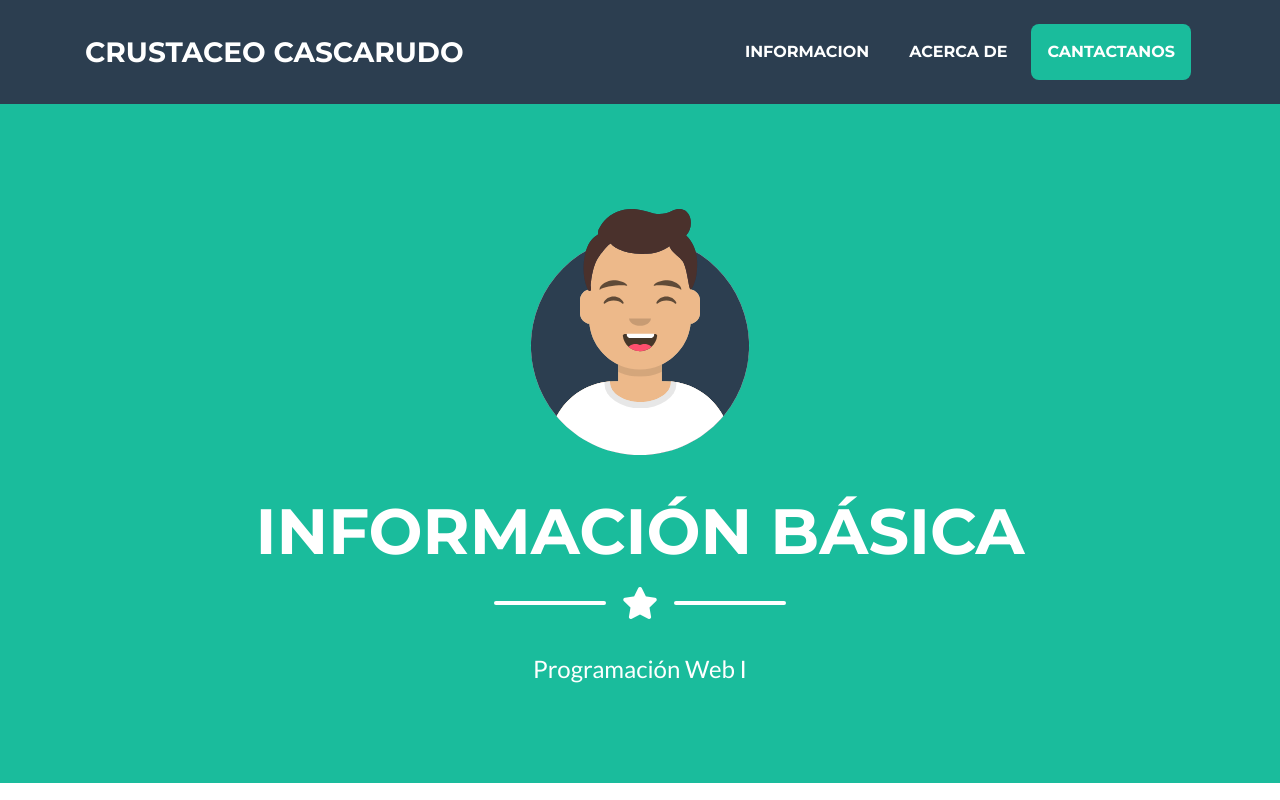
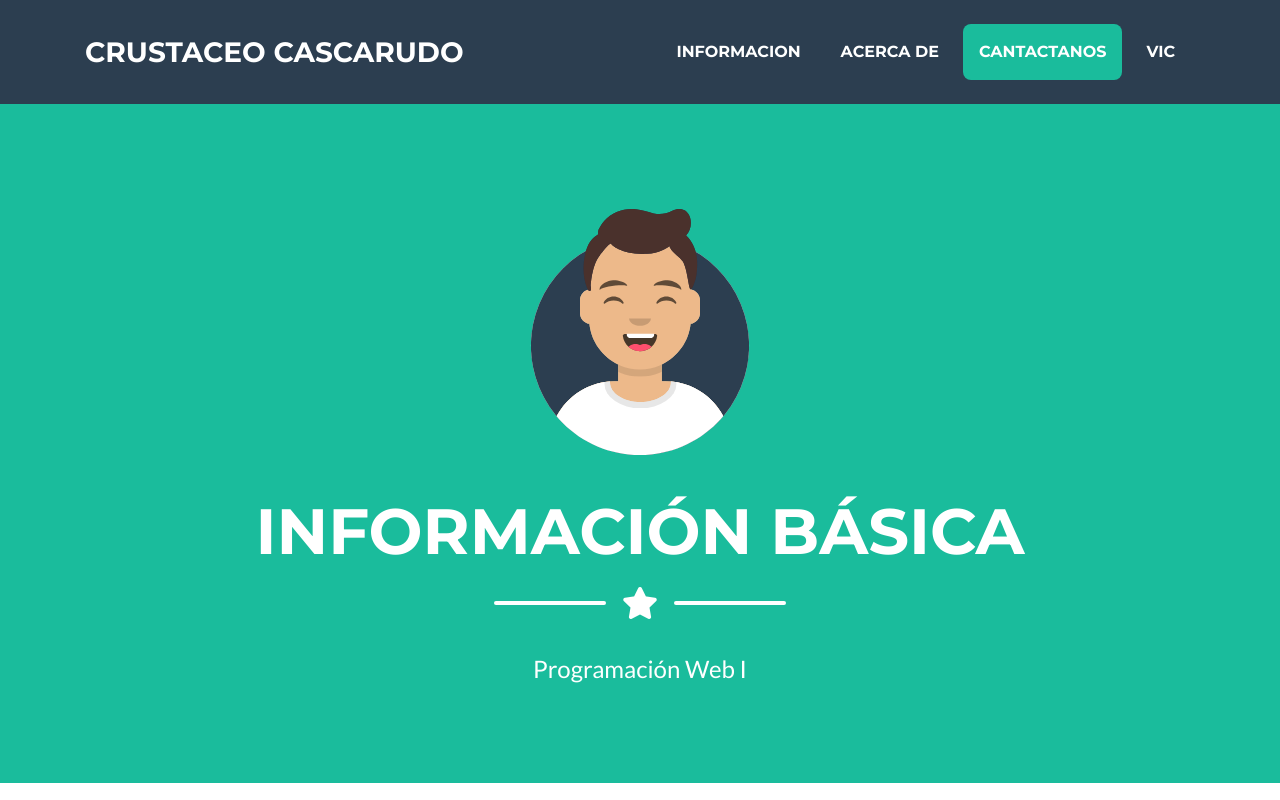
Before and after one commit to kv3cruz/myTemplate, a website with bundled scripts: page index.html in a window 1280 px wide. Shown: the top 800 px of the page. Built offline with nearby package versions, Linux system fonts and the light colour scheme.

Commit message:
Update index.html

```diff
--- a/index.html
+++ b/index.html
@@ -39,6 +39,9 @@
           </li>
           <li class="nav-item mx-0 mx-lg-1">
             <a class="nav-link py-3 px-0 px-lg-3 rounded js-scroll-trigger" href="#contact">cantactanos</a>
+          </li>
+          <li class="nav-item mx-0 mx-lg-1">
+            <a class="nav-link py-3 px-0 px-lg-3 rounded js-scroll-trigger" href="test.html">vic</a>
           </li>
         </ul>
       </div>
```
